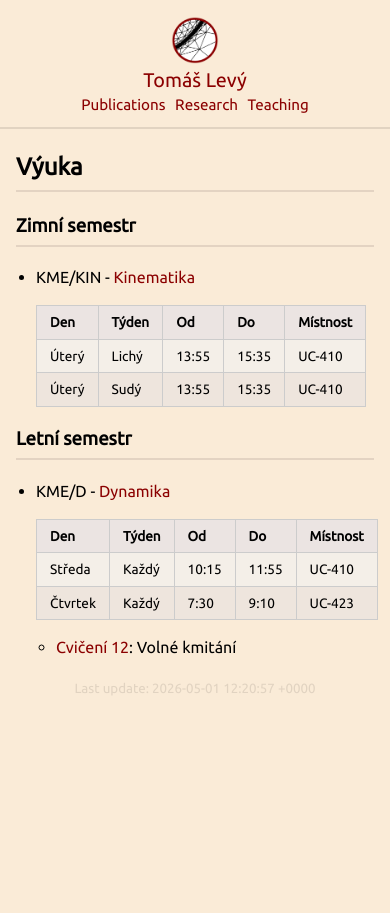
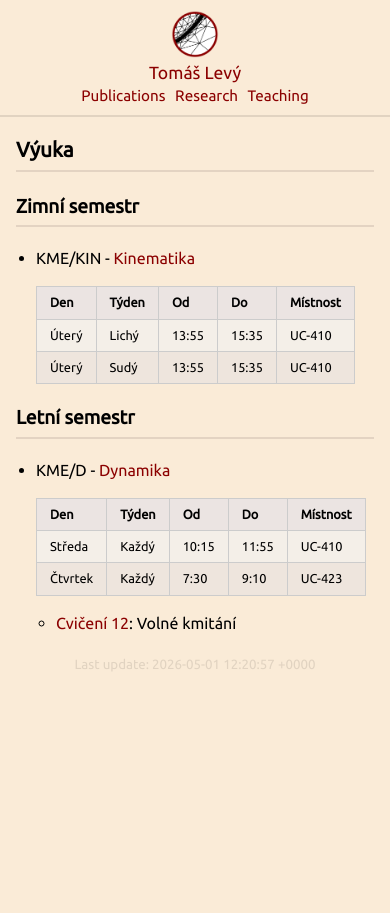
Before and after one commit to levyto/levyto.github.io, a Jekyll site: the page built from pages/teaching.md, in a window 390 px wide. Built offline with Jekyll 4.4.1, drawn with Linux system fonts in a browser that asks for light colours; nearby versions of some CDN libraries; a style sheet for code colours, icons or effects is not loaded.

Commit message:
Formatting

```diff
--- a/_sass/_style.scss
+++ b/_sass/_style.scss
@@ -140,7 +140,8 @@ blockquote p:last-child {
 
 .publication-list {
   list-style: none;
-  margin-left: 0;
+  margin-left: -16px;
+  margin-right: -16px;
   padding-left: 0;
   text-align: left;
 }
@@ -235,7 +236,7 @@ blockquote p:last-child {
     height: auto;
   }
   .navbar {
-    margin-top: 0.8rem;
+    margin-top: 0.4rem;
     text-align: left;
   }
   .navbar a {
@@ -252,7 +253,7 @@ blockquote p:last-child {
     display: block;
     text-align: center;
     padding-top: 0.2rem;
-    padding-bottom: 0.2rem;
+    padding-bottom: 0rem;
   }
   .navbar.container > img {
     float: none !important;
@@ -265,7 +266,7 @@ blockquote p:last-child {
     float: none;
     display: block;
     text-align: center;
-    font-size: 0.9em;
+    font-size: 0.8em;
     margin: 0 0 0.35rem 0;
     line-height: 1.1;
   }
@@ -294,10 +295,10 @@ blockquote p:last-child {
     color: DarkRed;
   }
   table {
-    font-size: 0.85rem;
+    font-size: 0.8rem;
   }
   table th, table td {
-    padding: 0.35rem 0.45rem;
+    padding: 0.45rem 0.45rem;
   }
 }
 
--- a/_sass/typography.scss
+++ b/_sass/typography.scss
@@ -64,4 +64,13 @@
 .content h3 {
   border-bottom: 2px solid #e3d3c2;
   padding-bottom: 0.3rem;
+  font-size: 1.2rem;
 }
+
+.content h2{
+  font-size: 1.3rem;
+}
+
+.content h3 {
+  font-size: 1.2rem;
+}
```
